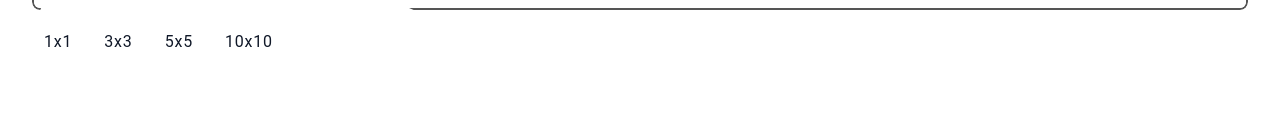
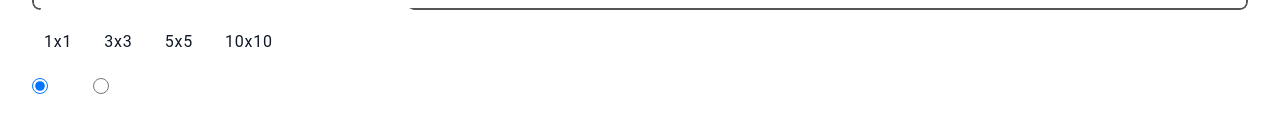
Before and after one commit to johnnytsai81/vue3-border-beam, a Vue app: page / in a window 1280 px wide. Shown: the part 1238-1371 px from the top of the page. Built offline with nearby package versions, Linux system fonts and the light colour scheme; the HTML template or start-up script is replaced by a standard one.

Commit message:
feat: add A3 feature

```diff
--- a/src/components/BorderBeam.vue
+++ b/src/components/BorderBeam.vue
@@ -2,6 +2,7 @@
   <div
     class="border-beam"
     :style="cssVars"
+    :class="props.showBeam ? '':'no-beam'"
   >
     <slot />
   </div>
@@ -24,6 +25,8 @@ interface Props {
   duration?: number;
   /** 邊框元素大小 (%) */
   size?: number;
+  /** 是否顯示beam */
+  showBeam?: boolean;
 }
 // #endregion Props
 
@@ -34,6 +37,7 @@ const props = withDefaults(defineProps<Props>(), {
   borderRadius: 8,
   duration: 5,
   size: 200,
+  showBeam: true,
 })
 
 // 計算 CSS 變數
@@ -56,6 +60,7 @@ const cssVars = computed(() => ({
   mask: linear-gradient(transparent, transparent), linear-gradient(white, white);
   mask-clip: padding-box, border-box;
   mask-composite: intersect;
+  &:not(.no-beam){
     &::before {
       content: '';
       position: absolute;
@@ -75,6 +80,7 @@ const cssVars = computed(() => ({
       background: var(--border-color);
       offset-anchor: calc(var(--anchor) * 1%) 90%;
       offset-path: rect(0 auto auto 0 round calc(var(--size) * 1%));
+    }
   }
 }
 
--- a/src/views/HomeView.vue
+++ b/src/views/HomeView.vue
@@ -15,6 +15,7 @@
         border-color="#ffffff"
         :duration="2"
         :size="30"
+        :show-beam="randomSelectedIndexes.includes(index)"
       />
     </div>
     <div class="mt-4 flex gap-2">
@@ -43,6 +44,28 @@
         10x10
       </button>
     </div>
+    <div class="mt-4 flex gap-4">
+      <label class="flex items-center gap-2 text-white cursor-pointer">
+        <input
+          type="radio"
+          name="displayMode"
+          value="all"
+          v-model="displayMode"
+          class="w-4 h-4"
+        />
+        <span>All</span>
+      </label>
+      <label class="flex items-center gap-2 text-white cursor-pointer">
+        <input
+          type="radio"
+          name="displayMode"
+          value="random"
+          v-model="displayMode"
+          class="w-4 h-4"
+        />
+        <span>Random</span>
+      </label>
+    </div>
   </div>
 </template>
 
@@ -53,8 +76,43 @@ import {ref, computed} from 'vue'
 const gridSize = ref(1)
 const gridKey = ref(0)
 
+const displayMode = ref('all')
+
+// Grid數量
 const totalItems = computed(() => gridSize.value * gridSize.value)
 
+// 計算要顯示的數量
+const randomBeamCount = computed(() => {
+  if (displayMode.value === 'all') return totalItems.value
+  return gridSize.value
+})
+
+const randomSelectedIndexes = computed(() => {
+  // 如果為all則顯示全部
+  if (displayMode.value === 'all') {
+    const allIndexes = []
+    for (let i = 1; i <= totalItems.value; i++) {
+      allIndexes.push(i)
+    }
+    return allIndexes
+  }
+
+  const indexes = []
+  const total = totalItems.value
+  const count = randomBeamCount.value
+
+  // 生成隨機數且不重複
+  while (indexes.length < count && indexes.length < total) {
+    const randomIndex = Math.floor(Math.random() * total) + 1
+    if (!indexes.includes(randomIndex)) {
+      indexes.push(randomIndex)
+    }
+  }
+
+  return indexes
+})
+
+// 切grid數值
 const setGrid = (size) => {
   gridSize.value = size
   gridKey.value++
```
Lines whose indentation alone changed are shown as unchanged.
